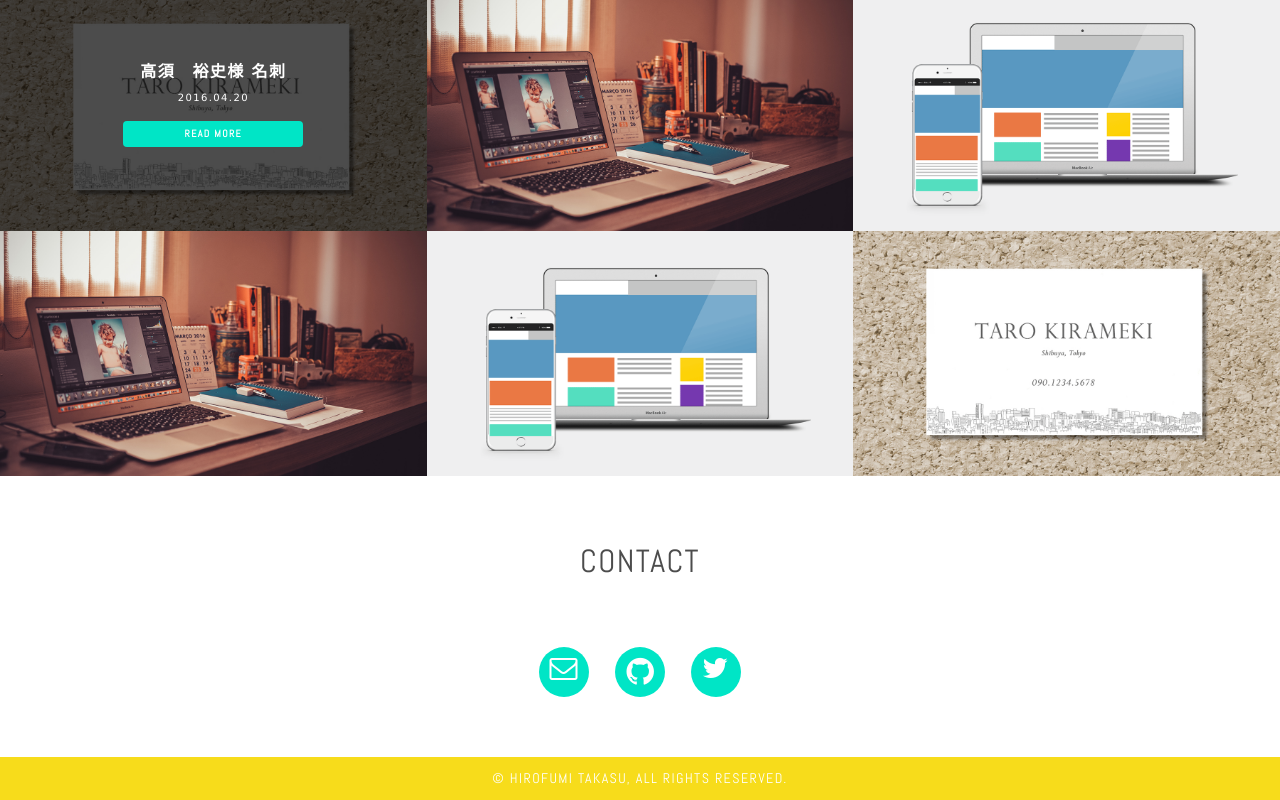
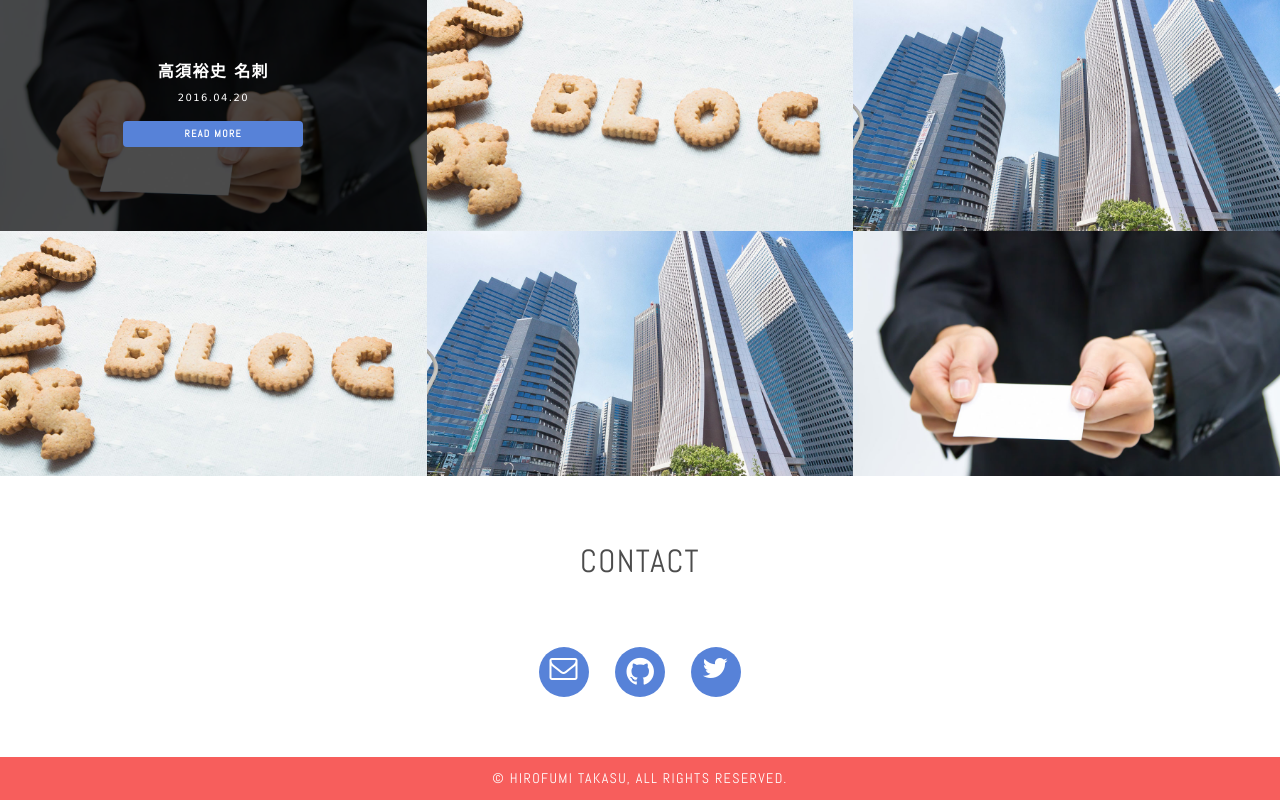
Before and after one commit to hirofumitakasu/hirofumitakasu.github.io, a plain HTML site: page index.html in a window 1280 px wide. Both pictures are taken after a click on the link 1238 px from the left and 42 px from the top of the page. Shown: the part 1455-2255 px from the top of the page. Drawn offline with nearby package versions, Linux system fonts and the light colour scheme.

Commit message:
second commit

```diff
--- a/css/style.css
+++ b/css/style.css
@@ -21,7 +21,7 @@ a
 {
     text-decoration: none;
 
-    color: #00E5C6;
+    color: #5782D8;
 }
 a:visited
 {
@@ -116,7 +116,7 @@ header .site-title span
     font-size: 4.2rem;
     display: block;
 
-    color: #00E5C6;
+    color: #5782D8;
 }
 header .profile-icon
 {
@@ -143,7 +143,7 @@ section h2
 }
 #skills
 {
-    background-color: #F7DC1B;
+    background-color: #F75E5C;
 }
 #skills .container
 {
@@ -185,14 +185,14 @@ section h2
     -webkit-border-radius: 50%;
        -moz-border-radius: 50%;
             border-radius: 50%;
-    background-color: #00E5C6;
+    background-color: #5782D8;
 }
 #skills h3
 {
     font-size: 2.4rem;
     font-weight: bold;
     margin-bottom: 10px;
-    color: #00E5C6;
+    color: #5782D8;
 }
 
 #works
@@ -261,7 +261,7 @@ section h2
     -webkit-border-radius: 4px;
        -moz-border-radius: 4px;
             border-radius: 4px;
-    background-color: #00E5C6;
+    background-color: #5782D8;
 }
 #works .works-box a .works-box-inner .button-readmore:hover
 {
@@ -323,7 +323,7 @@ section h2
     -webkit-border-radius: 50%;
        -moz-border-radius: 50%;
             border-radius: 50%;
-    background-color: #00E5C6;
+    background-color: #5782D8;
 }
 #contact ul a:hover
 {
@@ -335,5 +335,5 @@ footer
     padding: 10px 0;
     text-align: center;
     color: #fff;
-    background-color: #F7DC1B;
+    background-color: #F75E5C;
 }
--- a/index.html
+++ b/index.html
@@ -14,7 +14,7 @@
             <a href="#contact" class="button-contact"><i aria-label="お問い合わせ" class="fa fa-envelope-o"></i></a>
             <div class="profile">
                 <h1 class="site-title abel uppercase text-center">Web Designer <span>Hirofumi Takasu</span></h1>
-                <img src="./images/img_profile.jpg" alt="プロフィール写真" width="140" height="140" class="block-center profile-icon">
+                <img src="./images/profile.lesson5.jpg" alt="プロフィール写真" width="140" height="140" class="block-center profile-icon">
                 <p>愛知県在住のWebデザイナー、高須裕史です。オンラインスクールでWeb制作について学び、社会復帰のため、Webデザイナーへと就職活動中です。これからさらにWeb制作の技術や知識を身につけて、Webサイト運用や問題解決のアドバイスもできるデザイナーになりたいと思っています。</p>
             </div>
         </header>
@@ -36,7 +36,7 @@
                     <div class="skill-box">
                         <i aria-hidden="true" class="skill-icon fa fa-commenting-o"></i>
                         <h3 class="text-center">English</h3>
-                        <p>大学では経済だけでなく英語も重点的に学び、Webでは英語コンテンツの作成もできます。/p>
+                        <p>大学では経済だけでなく英語も重点的に学び、Webでは英語コンテンツの作成もできます。</p>
                     </div>
                 </div>
             </section>
@@ -44,7 +44,7 @@
                 <h2 class="text-center">Works</h2>
                 <div class="works-box">
                     <a href="#">
-                        <img src="./images/img_work_site.png" alt="株式会社高須 コーポレートサイト様 Webサイトデザイン">
+                        <img src="./images/works.corp.lesson5.jpg" alt="株式会社高須 コーポレートサイト様 Webサイトデザイン">
                         <div class="works-box-inner">
                             <div class="text-center">
                                 <h3>株式会社高須 コーポレートサイト</h3>
@@ -56,7 +56,7 @@
                 </div>
                 <div class="works-box">
                     <a href="#">
-                        <img src="./images/img_work_card.jpg" alt="高須裕史 名刺デザイン">
+                        <img src="./images/works.namecard.lesson5.jpg" alt="高須裕史 名刺デザイン">
                         <div class="works-box-inner">
                             <div class="text-center">
                                 <h3>高須裕史 名刺</h3>
@@ -68,7 +68,7 @@
                 </div>
                 <div class="works-box">
                     <a href="#">
-                        <img src="./images/img_work_blog.jpg" alt="WordPressオリジナルテーマ">
+                        <img src="./images/works.blog.lesson5.jpg" alt="WordPressオリジナルテーマ">
                         <div class="works-box-inner">
                             <div class="text-center">
                                 <h3>ブログデザイン</h3>
@@ -80,10 +80,10 @@
                 </div>
                 <div class="works-box">
                     <a href="#">
-                        <img src="./images/img_work_card.jpg" alt="高須　裕史様 名刺デザイン">
+                        <img src="./images/works.namecard.lesson5.jpg" alt="高須　裕史様 名刺デザイン">
                         <div class="works-box-inner">
                             <div class="text-center">
-                                <h3>高須　裕史様 名刺</h3>
+                                <h3>高須裕史 名刺</h3>
                                 <small>2016.04.20</small>
                                 <span class="button-readmore">Read More</span>
                             </div>
@@ -92,7 +92,7 @@
                 </div>
                 <div class="works-box">
                     <a href="#">
-                        <img src="./images/img_work_blog.jpg" alt="WordPressオリジナルテーマ">
+                        <img src="./images/works.blog.lesson5.jpg" alt="WordPressオリジナルテーマ">
                         <div class="works-box-inner">
                             <div class="text-center">
                                 <h3>ブログデザイン</h3>
@@ -104,7 +104,7 @@
                 </div>
                 <div class="works-box">
                     <a href="#">
-                        <img src="./images/img_work_site.png" alt="株式会社高須 コーポレートサイト様 Webサイトデザイン">
+                        <img src="./images/works.corp.lesson5.jpg" alt="株式会社高須 コーポレートサイト様 Webサイトデザイン">
                         <div class="works-box-inner">
                             <div class="text-center">
                                 <h3>株式会社高須 コーポレートサイト</h3>
@@ -116,7 +116,7 @@
                 </div>
                 <div class="works-box">
                     <a href="#">
-                        <img src="./images/img_work_blog.jpg" alt="WordPressオリジナルテーマ">
+                        <img src="./images/works.blog.lesson5.jpg" alt="WordPressオリジナルテーマ">
                         <div class="works-box-inner">
                             <div class="text-center">
                                 <h3>ブログデザイン</h3>
@@ -128,7 +128,7 @@
                 </div>
                 <div class="works-box">
                     <a href="#">
-                        <img src="./images/img_work_site.png" alt="株式会社高須 コーポレートサイト様 Webサイトデザイン">
+                        <img src="./images/works.corp.lesson5.jpg" alt="株式会社高須 コーポレートサイト様 Webサイトデザイン">
                         <div class="works-box-inner">
                             <div class="text-center">
                                 <h3>株式会社高須 コーポレートサイト</h3>
@@ -140,10 +140,10 @@
                 </div>
                 <div class="works-box">
                     <a href="#">
-                        <img src="./images/img_work_card.jpg" alt="高須　裕史様 名刺デザイン">
+                        <img src="./images/works.namecard.lesson5.jpg" alt="高須　裕史様 名刺デザイン">
                         <div class="works-box-inner">
                             <div class="text-center">
-                                <h3>高須　裕史様 名刺</h3>
+                                <h3>高須裕史 名刺</h3>
                                 <small>2016.04.20</small>
                                 <span class="button-readmore">Read More</span>
                             </div>
@@ -156,7 +156,7 @@
                 <!-- コンタクトの内容が入るところです -->
                 <h2 class="text-center">Contact</h2>
                 <ul>
-                    <li><a href="takasu.suppa.hirofumi@gmail.com"><i aria-label="メール" class="fa fa-envelope-o"></i></a></li>
+                    <li><a href="mailto:takasu.hirofumi@###.com"><i aria-label="メール" class="fa fa-envelope-o"></i></a></li><!-- ダミーのメールアドレスです -->
                     <li class="github"><a href="https://github.com/hirofumitakasu"><i aria-label="GitHub" class="fa fa-github"></i></a></li>
                     <li class="twitter"><a href="#"><i class="fa fa-twitter" aria-hidden="true"></i></a></li>
                 </ul>
```
Also changed, not shown: images/profile.lesson5.jpg (added), images/works.blog.lesson5.jpg (added), images/works.corp.lesson5.jpg (added), images/works.namecard.lesson5.jpg (added).
